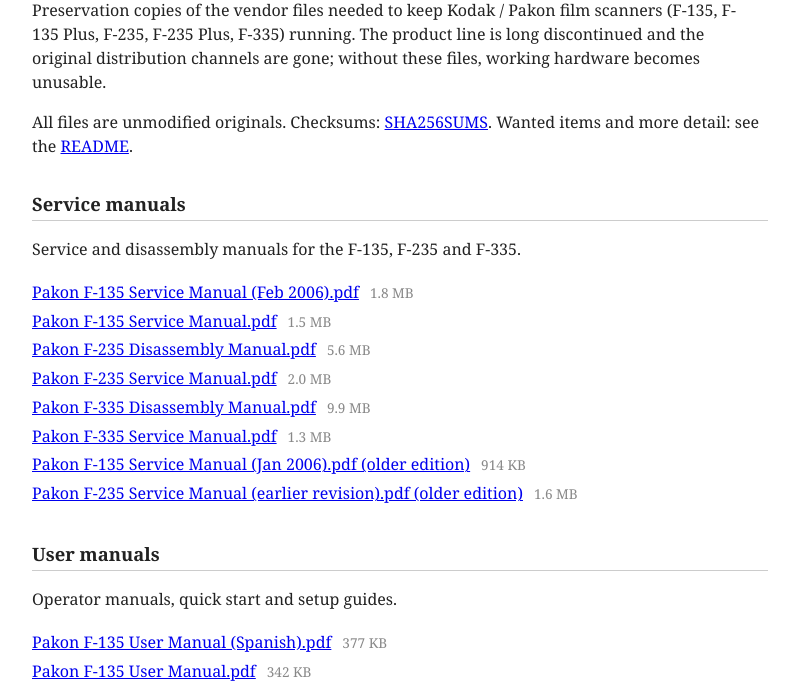
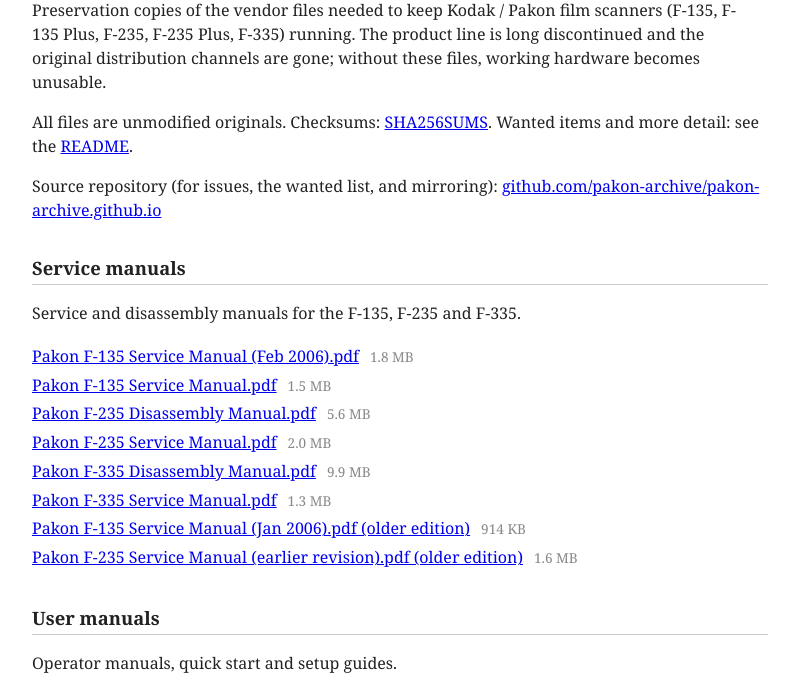
Before and after one commit to pakon-archive/pakon-archive.github.io, a plain HTML site: page index.html in a window 1280 px wide. Shown: the part 90-775 px from the top of the page, without its empty margins (240-1039 px from the left). Drawn offline with Linux system fonts and the light colour scheme.

Commit message:
Link source repository from index

```diff
--- a/index.html
+++ b/index.html
@@ -21,6 +21,8 @@ product line is long discontinued and the original distribution channels are
 gone; without these files, working hardware becomes unusable.</p>
 <p>All files are unmodified originals. Checksums: <a href="SHA256SUMS">SHA256SUMS</a>.
 Wanted items and more detail: see the <a href="README.md">README</a>.</p>
+<p>Source repository (for issues, the wanted list, and mirroring):
+<a href="https://github.com/pakon-archive/pakon-archive.github.io">github.com/pakon-archive/pakon-archive.github.io</a></p>
   <section>
     <h2>Service manuals</h2>
     <p>Service and disassembly manuals for the F-135, F-235 and F-335.</p>
```
